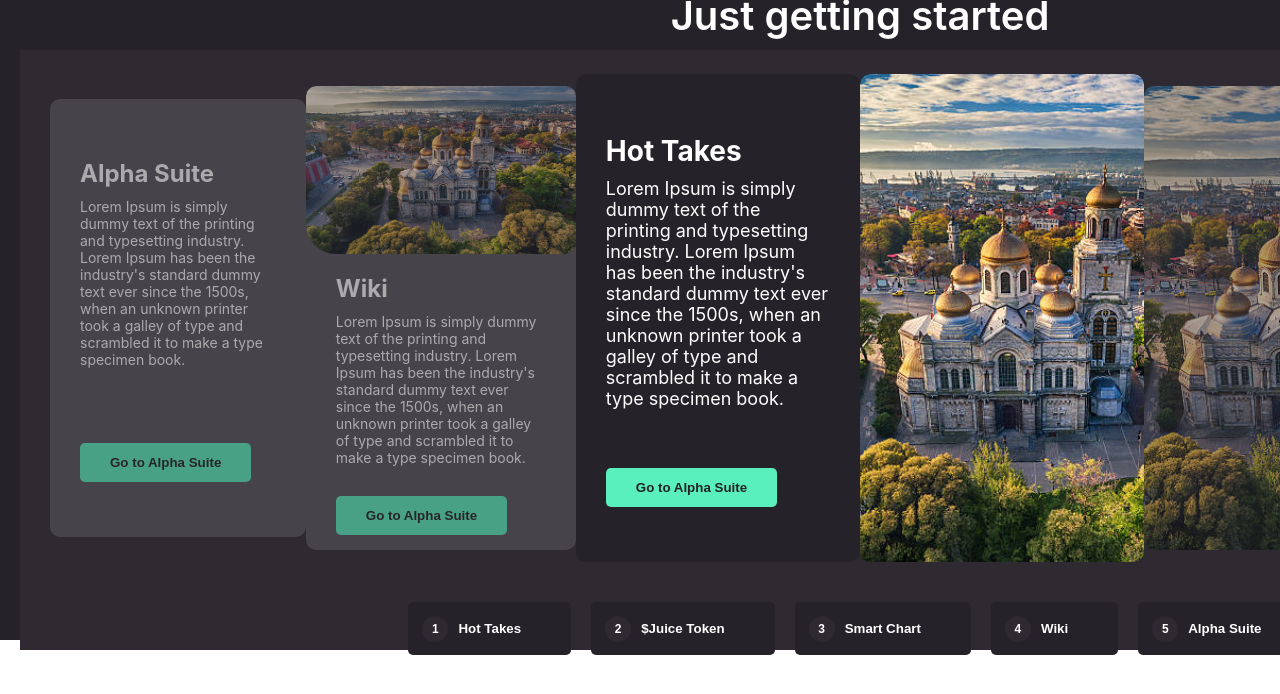
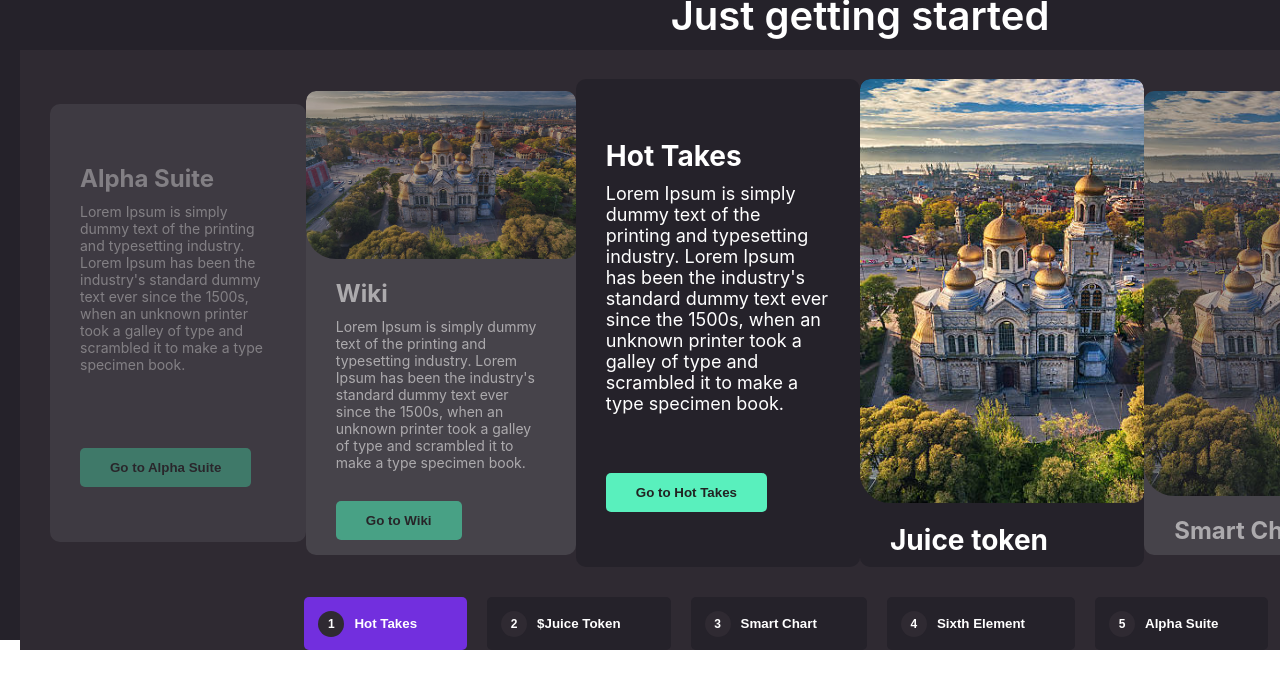
Before and after one commit to kriskodo/demo-slider-react, a React (Create React App) app in the folder demo-react-slider/: page / in a window 1280 px wide. Shown: the top 694 px of the page. Built offline with nearby package versions, Linux system fonts and the light colour scheme.

Commit message:
add logic to slider

```diff
--- a/demo-react-slider/src/components/Button/Button.css
+++ b/demo-react-slider/src/components/Button/Button.css
@@ -11,12 +11,12 @@
     position: relative;
 }
 
+.button:hover {
+    background-color: #722FDE;
+}
+
 .button + .button {
     margin-left: 20px;
-}
-
-.button.button--active {
-    background: rgb(141, 63, 141);
 }
 
 .button.button--black {
--- a/demo-react-slider/src/components/Button/Button.js
+++ b/demo-react-slider/src/components/Button/Button.js
@@ -10,8 +10,9 @@ export const Button = (props) => {
 								<button
 										className = {props.className + " button"}
 										onClick = {props.action}
-				            onMouseEnter={(e) => changeBackground(e, "#722FDE")}
-				            onMouseLeave={(e) => changeBackground(e, props.backgroundColor)}
+										style={{backgroundColor: props.backgroundColor}}
+										onMouseEnter={(e) => changeBackground(e, "#722FDE")}
+										onMouseLeave={(e) => changeBackground(e, props.backgroundColor)}
 								>
 										{props?.numberText && (
 												<div className="button__numberText">{props.numberText}</div>
--- a/demo-react-slider/src/components/Slider/Slider.css
+++ b/demo-react-slider/src/components/Slider/Slider.css
@@ -14,7 +14,6 @@
     justify-content: center;
     align-items: center;
     flex-direction: column;
-    gap: 10px;
     width: 100%;
 }
 
--- a/demo-react-slider/src/components/Slider/Slider.js
+++ b/demo-react-slider/src/components/Slider/Slider.js
@@ -1,42 +1,62 @@
-import React from 'react';
+import React, { useState } from 'react';
 import SliderTab from "./SliderTab";
 import "./Slider.css";
 
 const Slider = () => {
+		const [activeSlideId, setActiveSlideId] = useState(1);
 		// action is rendered as Button components
-	const sliderExampleTabContent = [
+		const [exampleContent, setExampleContent] = useState([
 				{
+						sliderId: 1,
 						title: "Alpha Suite",
 						content: "Lorem Ipsum is simply dummy text of the printing and typesetting industry. Lorem Ipsum has been the industry's standard dummy text ever since the 1500s, when an unknown printer took a galley of type and scrambled it to make a type specimen book.",
-			action: [{text: "Go to Alpha Suite"}]
+						actions: [{ text: "Go to Alpha Suite" }],
 				},
 				{
+						sliderId: 2,
 						image: require("../../images/photo.jpg"),
 						title: "Wiki",
 						content: "Lorem Ipsum is simply dummy text of the printing and typesetting industry. Lorem Ipsum has been the industry's standard dummy text ever since the 1500s, when an unknown printer took a galley of type and scrambled it to make a type specimen book.",
-			action: [{text: "Go to Alpha Suite"}]
+						actions: [{ text: "Go to Wiki" }],
 				},
 				{
+						sliderId: 3,
 						title: "Hot Takes",
 						content: "Lorem Ipsum is simply dummy text of the printing and typesetting industry. Lorem Ipsum has been the industry's standard dummy text ever since the 1500s, when an unknown printer took a galley of type and scrambled it to make a type specimen book.",
-			action: [{text: "Go to Alpha Suite"}]
+						actions: [{ text: "Go to Hot Takes" }],
 				},
 				{
+						sliderId: 4,
+						title: "Juice token",
 						image: require("../../images/photo.jpg"),
 				},
 				{
-			image: require("../../images/photo.jpg")
+						sliderId: 5,
+						title: "Smart Chart",
+						image: require("../../images/photo.jpg"),
 				},
 				{
-			title: "Alpha Suite",
+						sliderId: 6,
 						content: "Lorem Ipsum is simply dummy text of the printing and typesetting industry. Lorem Ipsum has been the industry's standard dummy text ever since the 1500s, when an unknown printer took a galley of type and scrambled it to make a type specimen book.",
 				},
+		]);
 
-	]
+		const setActiveCardSlider = (idx, sliderIdClicked) => {
+				setActiveSlideId((prev) => {
+						console.log(idx);
+						console.log(prev);
+						return idx;
+				});
+				let reordered = [];
+		}
+
 		return (
-		<div className="slider">
+				<div className = "slider">
 						<SliderTab
-				content={sliderExampleTabContent}
+								content = {exampleContent}
+								setExampleContent = {setExampleContent}
+								activeSlideId = {activeSlideId}
+								setActiveSlideId = {(id, sliderIdClicked) => setActiveCardSlider(id, sliderIdClicked)}
 						/>
 				</div>
 		);
--- a/demo-react-slider/src/components/Slider/SliderCard.js
+++ b/demo-react-slider/src/components/Slider/SliderCard.js
@@ -38,9 +38,9 @@ const SliderCard = (props) => {
 								</div>
 						)}
 
-						{props?.action && (
+						{props?.actions?.length > 0 && (
 								<div className = "slider__card-action">
-										{props.action?.map((button, i) => (
+										{props.actions.map((button, i) => (
 												<Button
 														key = {i}
 														text = {button.text}
--- a/demo-react-slider/src/components/Slider/SliderTab.js
+++ b/demo-react-slider/src/components/Slider/SliderTab.js
@@ -9,20 +9,20 @@ const SliderTab = (props) => {
 		let counter = 0;
 
 		return (
-		<div className={props.className ?? "slider__tab"}>
-			<SliderTabContent className="slider__tab-content">
+				<div className = {props.className ?? "slider__tab"}>
+						<SliderTabContent className = "slider__tab-content">
 								{props.content.map((cardInfo, i) => (
 										<SliderCard
-						key={i}
-						image={cardInfo?.image}
-						title={cardInfo?.title}
-						titleStyle={{ fontSize: cardSizes[counter] === 100 ? "28px" : "24px" }}
-						content={cardInfo?.content}
-						contentStyle={{ fontSize: cardSizes[counter] === 100 ? "18px" : "14px" }}
-						action={cardInfo?.action}
-						style={
+												key = {i}
+												image = {cardInfo?.image}
+												title = {cardInfo?.title}
+												titleStyle = {{ fontSize: cardSizes[counter] === 100 ? "28px" : "24px" }}
+												content = {cardInfo?.content}
+												contentStyle = {{ fontSize: cardSizes[counter] === 100 ? "18px" : "14px" }}
+												actions = {cardInfo?.actions}
+												style = {
 														{
-							  opacity: cardSizes[counter] === 100 ? "1" : "0.6",
+																opacity: cardSizes[counter] === 100 ? "1" : cardSizes[counter] === 95 ? "0.6" : "0.4",
 																background: cardSizes[counter] === 100 ? "#25222A" : "#56545A",
 																height: cardSizes[counter] + "%",
 																width: cardSizes[counter++] + "%",
@@ -33,12 +33,49 @@ const SliderTab = (props) => {
 								))}
 						</SliderTabContent>
 
-			<SliderTabFooter className="slider__tab-footer">
-				<Button text="Hot Takes" className="button--black button--big" backgroundColor="#25222A" numberText="1"/>
-				<Button text="$Juice Token" className="button--black button--big" backgroundColor="#25222A" numberText="2" />
-				<Button text="Smart Chart" className="button--black button--big" backgroundColor="#25222A" numberText="3" />
-				<Button text="Wiki" className="button--black button--big" backgroundColor="#25222A" numberText="4" />
-				<Button text="Alpha Suite" className="button--black button--big" backgroundColor="#25222A" numberText="5" />
+						<SliderTabFooter className = "slider__tab-footer">
+								<Button
+										text = "Hot Takes"
+										className = "button--black button--big"
+										backgroundColor = {props.activeSlideId === 1 ? "#722FDE" : "#25222A"}
+										numberText = "1"
+										action = {() => props.setActiveSlideId(1)}
+								/>
+								<Button
+										text = "$Juice Token"
+										className = "button--black button--big"
+										backgroundColor = {props.activeSlideId === 2 ? "#722FDE" : "#25222A"}
+										numberText = "2"
+										action = {() => props.setActiveSlideId(2)}
+								/>
+								<Button
+										text = "Smart Chart"
+										className = "button--black button--big"
+										backgroundColor = {props.activeSlideId === 3 ? "#722FDE" : "#25222A"}
+										numberText = "3"
+										action = {() => props.setActiveSlideId(3)}
+								/>
+								<Button
+										text = "Sixth Element"
+										className = "button--black button--big"
+										backgroundColor = {props.activeSlideId === 6 ? "#722FDE" : "#25222A"}
+										numberText = "4"
+										action = {() => props.setActiveSlideId(6)}
+								/>
+								<Button
+										text = "Alpha Suite"
+										className = "button--black button--big"
+										backgroundColor = {props.activeSlideId === 5 ? "#722FDE" : "#25222A"}
+										numberText = "5"
+										action = {() => props.setActiveSlideId(5)}
+								/>
+								<Button
+										text = "Wiki"
+										className = "button--black button--big"
+										backgroundColor = {props.activeSlideId === 4 ? "#722FDE" : "#25222A"}
+										numberText = "6"
+										action = {() => props.setActiveSlideId(4)}
+								/>
 						</SliderTabFooter>
 				</div>
 		);
```
Lines whose indentation alone changed are shown as unchanged.
